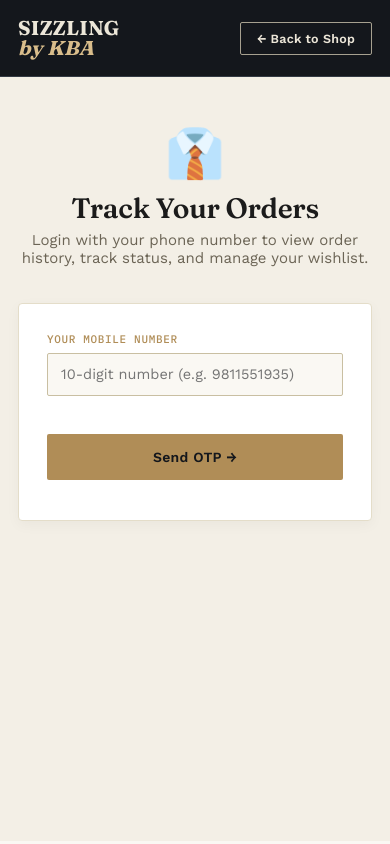
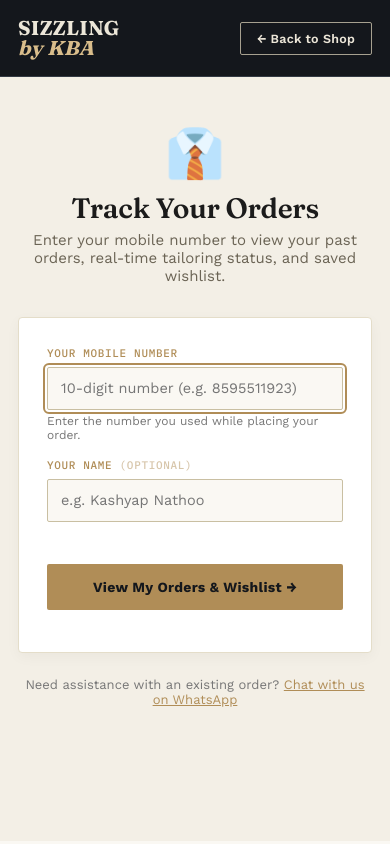
Before and after one commit to kashyapnathoo53-wq/Sizzling-by-KBA, a Flask app: page /account/login in a window 390 px wide. Run offline with Flask 3, Linux system fonts and the light colour scheme; data comes from the database, SQL or seed files in the repository.

Commit message:
Switch to Direct Mobile Number login: instant access to orders & wishlist without OTP barrier

```diff
--- a/app.py
+++ b/app.py
@@ -886,10 +886,49 @@ def customer_login():
     next_url = request.args.get("next") or url_for("my_orders")
     if session.get("customer_id"):
         return redirect(next_url)
-    step = request.args.get("step", "phone")
     return render_template(
-        "user/login.html", step=step, next_url=next_url, settings=get_settings()
+        "user/login.html", next_url=next_url, settings=get_settings()
     )
+
+
+@app.route("/api/account/direct_login", methods=["POST"])
+def api_direct_login():
+    data = request.json or {}
+    phone = (data.get("phone") or "").strip().lstrip("+")
+    name = (data.get("name") or "").strip()
+
+    if not phone.isdigit() or len(phone) < 10:
+        return jsonify({"success": False, "error": "Please enter a valid 10-digit mobile number."}), 400
+
+    conn = get_db()
+    existing = conn.execute(
+        "SELECT * FROM customers WHERE phone=?", (phone,)
+    ).fetchone()
+
+    if existing:
+        cust_id = existing["id"]
+        if name and (not existing["name"] or existing["name"] == "Customer"):
+            conn.execute("UPDATE customers SET name=? WHERE id=?", (name, cust_id))
+    else:
+        conn.execute(
+            "INSERT INTO customers(name, phone) VALUES (?,?)",
+            (name or "Customer", phone),
+        )
+        cust_id = conn.execute("SELECT last_insert_rowid()").fetchone()[0]
+
+    # Link any past orders placed with this phone number to this customer account
+    conn.execute(
+        "UPDATE orders SET customer_id=? WHERE phone=? AND (customer_id IS NULL OR customer_id != ?)",
+        (cust_id, phone, cust_id),
+    )
+    conn.commit()
+    conn.close()
+
+    session["customer_id"] = cust_id
+    session["customer_phone"] = phone
+
+    next_url = request.args.get("next") or url_for("my_orders")
+    return jsonify({"success": True, "redirect": next_url})
 
 
 @app.route("/api/account/send_otp", methods=["POST"])
--- a/templates/user/login.html
+++ b/templates/user/login.html
@@ -3,8 +3,9 @@
 <head>
 <meta charset="UTF-8">
 <meta name="viewport" content="width=device-width, initial-scale=1.0">
-<title>Login — {{ settings.brand_name }}</title>
+<title>Track Your Orders — {{ settings.brand_name }}</title>
 <link rel="icon" type="image/svg+xml" href="{{ url_for('static', filename='images/favicon.svg') }}">
+<link rel="alternate icon" type="image/png" href="{{ url_for('static', filename='images/favicon.png') }}">
 <link rel="preconnect" href="https://fonts.googleapis.com">
 <link rel="preconnect" href="https://fonts.gstatic.com" crossorigin>
 <link href="https://fonts.googleapis.com/css2?family=Fraunces:ital,opsz,wght@0,9..144,600;0,9..144,700&family=Work+Sans:wght@400;500;600;700&family=IBM+Plex+Mono:wght@500;600&display=swap" rel="stylesheet">
@@ -21,185 +22,84 @@
 
 <div class="simple-page">
   <div class="wrap" style="max-width:480px;">
-    <div style="text-align:center; margin-bottom:36px;">
+    <div style="text-align:center; margin-bottom:32px;">
       <div style="font-size:48px; margin-bottom:12px;">👔</div>
       <h1 style="font-size:28px; margin-bottom:8px;">Track Your Orders</h1>
-      <p class="sub" style="margin-bottom:0;">Login with your phone number to view order history, track status, and manage your wishlist.</p>
+      <p class="sub" style="margin-bottom:0;">Enter your mobile number to view your past orders, real-time tailoring status, and saved wishlist.</p>
     </div>
 
     <div class="form-card">
-      <!-- Step 1: Phone number -->
-      <div id="stepPhone">
+      <form id="directLoginForm">
         <div class="field" style="margin-bottom:16px;">
           <label for="loginPhone">Your Mobile Number</label>
-          <input type="tel" id="loginPhone" placeholder="10-digit number (e.g. 9811551935)"
-                 maxlength="10" inputmode="numeric" pattern="[0-9]*">
+          <input type="tel" id="loginPhone" placeholder="10-digit number (e.g. 8595511923)"
+                 maxlength="10" inputmode="numeric" pattern="[0-9]*" required autocomplete="tel" autofocus>
+          <small style="color:#777; font-size:12px; margin-top:4px; display:block;">Enter the number you used while placing your order.</small>
         </div>
-        <button class="btn btn-brass" id="sendOtpBtn" style="width:100%; padding:14px; font-size:14px;">
-          Send OTP →
+
+        <div class="field" style="margin-bottom:20px;">
+          <label for="loginName">Your Name <span style="opacity:0.5; font-weight:normal;">(optional)</span></label>
+          <input type="text" id="loginName" placeholder="e.g. Kashyap Nathoo" autocomplete="name">
+        </div>
+
+        <button type="submit" class="btn btn-brass" id="loginSubmitBtn" style="width:100%; padding:14px; font-size:14px; font-weight:700;">
+          View My Orders &amp; Wishlist →
         </button>
-        <div id="sendOtpStatus" class="form-status" style="margin-top:12px;"></div>
-      </div>
 
-      <!-- Step 2: OTP + Name -->
-      <div id="stepOtp" style="display:none;">
-        <div id="otpInfoBox" style="font-size:14px; color:#444; margin-bottom:18px; padding:14px; background:var(--ivory); border-radius:3px; border-left:3px solid var(--brass); line-height:1.5;">
-          📱 OTP sent to <strong id="phoneSummary"></strong>. Valid for 10 minutes.
-        </div>
-        <div class="field" style="margin-bottom:14px;">
-          <label for="loginOtp">Enter OTP</label>
-          <input type="text" id="loginOtp" placeholder="6-digit OTP" maxlength="6"
-                 inputmode="numeric" pattern="[0-9]*" autocomplete="one-time-code">
-        </div>
-        <div class="field" style="margin-bottom:16px;">
-          <label for="loginName">Your Name <span style="opacity:0.5;">(first time only)</span></label>
-          <input type="text" id="loginName" placeholder="Full name">
-        </div>
-        <button class="btn btn-brass" id="verifyOtpBtn" style="width:100%; padding:14px; font-size:14px;">
-          Verify & Login →
-        </button>
-        <div id="verifyOtpStatus" class="form-status" style="margin-top:12px;"></div>
-        <button type="button" id="backToPhoneBtn" class="btn-change-number">
-          ← Change Mobile Number
-        </button>
-      </div>
+        <div id="loginStatus" class="form-status" style="margin-top:14px; text-align:center;"></div>
+      </form>
     </div>
 
+    <div style="text-align:center; font-size:13px; color:#777; margin-top:18px;">
+      Need assistance with an existing order? <a href="https://wa.me/{{ settings.whatsapp_number }}" target="_blank" style="color:var(--brass); text-decoration:underline;">Chat with us on WhatsApp</a>
+    </div>
   </div>
 </div>
 
-<style>
-.btn-change-number {
-  width: 100%;
-  margin-top: 14px;
-  padding: 12px;
-  background: #f4efe4;
-  border: 1px solid #c9bfa2;
-  color: var(--ink);
-  font-size: 13.5px;
-  font-weight: 600;
-  border-radius: 2px;
-  cursor: pointer;
-  display: flex;
-  align-items: center;
-  justify-content: center;
-  transition: all .2s ease;
-  font-family: inherit;
-}
-.btn-change-number:hover {
-  background: #e8ded0;
-  border-color: var(--ink);
-  color: #000;
-}
-</style>
+<script>
+  const nextUrl = new URLSearchParams(window.location.search).get("next") || "/account/orders";
 
-<script>
-  let currentPhone = "";
-
-  document.getElementById("sendOtpBtn").addEventListener("click", () => {
+  document.getElementById("directLoginForm").addEventListener("submit", (e) => {
+    e.preventDefault();
     const phone = document.getElementById("loginPhone").value.trim();
-    const statusEl = document.getElementById("sendOtpStatus");
-    const btn = document.getElementById("sendOtpBtn");
+    const name = document.getElementById("loginName").value.trim();
+    const statusEl = document.getElementById("loginStatus");
+    const btn = document.getElementById("loginSubmitBtn");
 
     if (!/^\d{10}$/.test(phone)) {
-      statusEl.textContent = "Please enter a valid 10-digit number.";
+      statusEl.textContent = "Please enter a valid 10-digit mobile number.";
       statusEl.className = "form-status error";
       return;
     }
 
     btn.disabled = true;
-    btn.textContent = "Sending...";
+    btn.textContent = "Loading orders...";
     statusEl.textContent = "";
 
-    fetch("/api/account/send_otp", {
+    fetch(`/api/account/direct_login?next=${encodeURIComponent(nextUrl)}`, {
       method: "POST",
       headers: { "Content-Type": "application/json" },
-      body: JSON.stringify({ phone })
+      body: JSON.stringify({ phone, name })
     })
     .then(r => r.json())
     .then(res => {
       if (res.success) {
-        currentPhone = phone;
-        document.getElementById("stepPhone").style.display = "none";
-        document.getElementById("stepOtp").style.display = "block";
-        const otpInput = document.getElementById("loginOtp");
-        otpInput.value = ""; // Keep blank, no auto-fill
-
-        const infoBox = document.getElementById("otpInfoBox");
-        infoBox.innerHTML = `📱 An OTP has been sent to <strong>+91 ${phone}</strong>.<br><small style="color:#666;">Valid for 10 minutes. Please check your SMS messages and enter the 6-digit code below.</small>`;
-
-        document.getElementById("verifyOtpStatus").textContent = "";
-        otpInput.focus();
+        statusEl.textContent = "✓ Verified! Loading your orders...";
+        statusEl.className = "form-status success";
+        window.location.href = res.redirect || nextUrl;
       } else {
-        statusEl.textContent = res.error || "Failed to send OTP.";
+        statusEl.textContent = res.error || "Login failed. Please try again.";
         statusEl.className = "form-status error";
         btn.disabled = false;
-        btn.textContent = "Send OTP →";
+        btn.textContent = "View My Orders & Wishlist →";
       }
     })
     .catch(() => {
       statusEl.textContent = "Network error. Please try again.";
       statusEl.className = "form-status error";
       btn.disabled = false;
-      btn.textContent = "Send OTP →";
+      btn.textContent = "View My Orders & Wishlist →";
     });
-  });
-
-  document.getElementById("verifyOtpBtn").addEventListener("click", () => {
-    const otp = document.getElementById("loginOtp").value.trim();
-    const name = document.getElementById("loginName").value.trim();
-    const statusEl = document.getElementById("verifyOtpStatus");
-    const btn = document.getElementById("verifyOtpBtn");
-
-    if (!/^\d{6}$/.test(otp)) {
-      statusEl.textContent = "Enter the 6-digit OTP.";
-      statusEl.className = "form-status error";
-      return;
-    }
-
-    btn.disabled = true;
-    btn.textContent = "Verifying...";
-
-    fetch("/api/account/verify_otp", {
-      method: "POST",
-      headers: { "Content-Type": "application/json" },
-      body: JSON.stringify({ phone: currentPhone, otp, name })
-    })
-    .then(r => r.json())
-    .then(res => {
-      if (res.success) {
-        statusEl.textContent = "✓ Logged in! Redirecting...";
-        statusEl.className = "form-status success";
-        window.location.href = res.redirect || "/account/orders";
-      } else {
-        statusEl.textContent = res.error || "Verification failed.";
-        statusEl.className = "form-status error";
-        btn.disabled = false;
-        btn.textContent = "Verify & Login →";
-      }
-    })
-    .catch(() => {
-      statusEl.textContent = "Network error. Please try again.";
-      statusEl.className = "form-status error";
-      btn.disabled = false;
-      btn.textContent = "Verify & Login →";
-    });
-  });
-
-  document.getElementById("backToPhoneBtn").addEventListener("click", () => {
-    document.getElementById("stepOtp").style.display = "none";
-    document.getElementById("stepPhone").style.display = "block";
-    const btn = document.getElementById("sendOtpBtn");
-    btn.disabled = false;
-    btn.textContent = "Send OTP →";
-  });
-
-  // Allow pressing Enter on OTP field
-  document.getElementById("loginOtp").addEventListener("keydown", e => {
-    if (e.key === "Enter") document.getElementById("verifyOtpBtn").click();
-  });
-  document.getElementById("loginPhone").addEventListener("keydown", e => {
-    if (e.key === "Enter") document.getElementById("sendOtpBtn").click();
   });
 </script>
 
```
